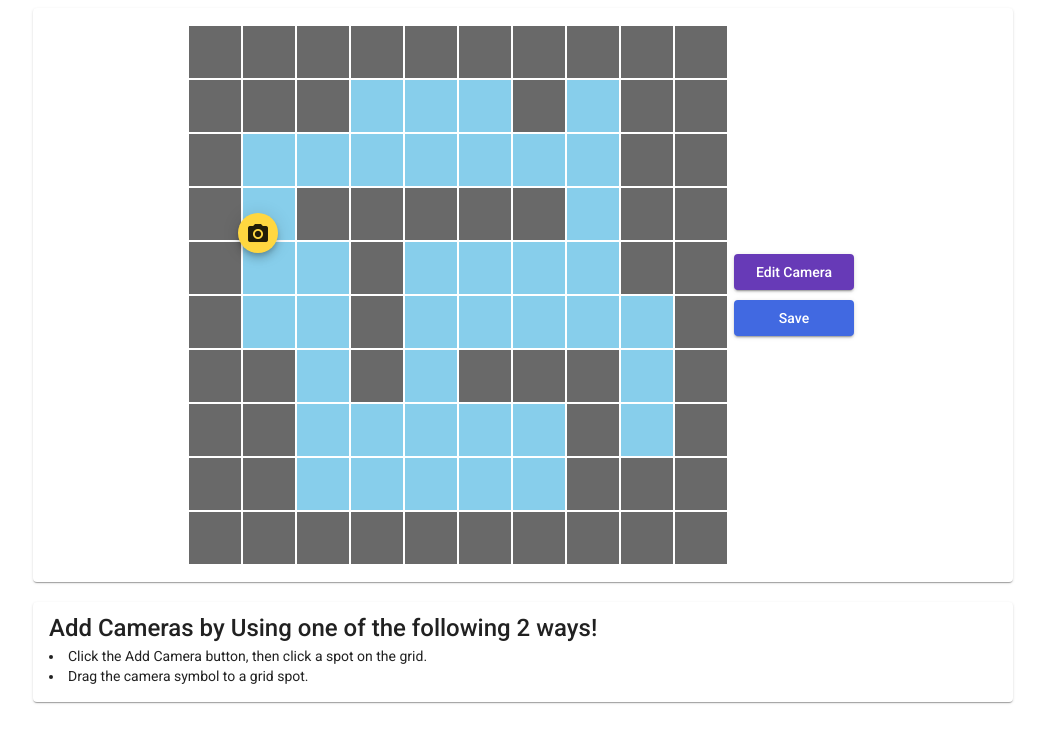
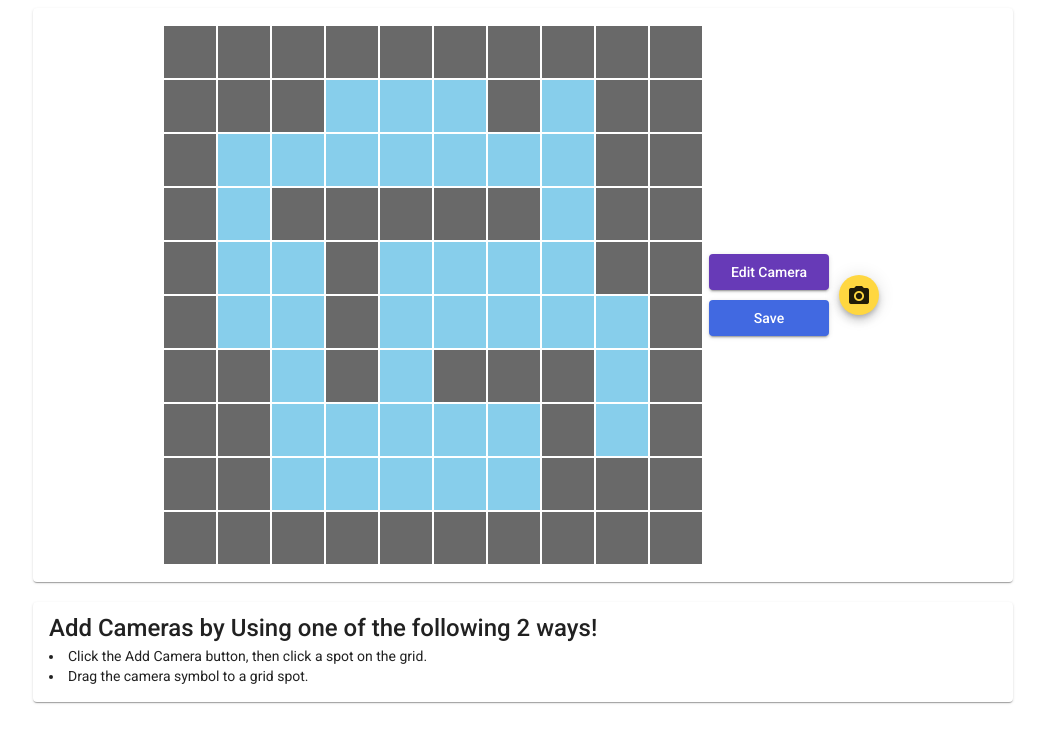
Before and after one commit to tomli380576/VerkadaChallenge-angular, an Angular app: page / in a window 1280 px wide. Shown: the top 742 px of the page, without its empty margins (117-1162 px from the left). Built offline with nearby package versions, Linux system fonts and the light colour scheme.

Commit message:
current working version

```diff
--- a/src/app/floorplan-editor/floorplan-editor.component.html
+++ b/src/app/floorplan-editor/floorplan-editor.component.html
@@ -1,11 +1,12 @@
 <div fxLayout="column" fxLayoutAlign="space-around center">
 
   <mat-card class="editor-content">
-    <div fxLayout="row" fxLayoutAlign="center center" cdkDropListGroup>
+    <div fxLayout="row" fxLayoutAlign="center center">
       <table>
         <tr *ngFor="let row of floorPlanData.floorPlan; index as y">
           <th *ngFor="let cell of row; index as x"
-            [ngClass]="{'wall': cell==1, 'empty-space': cell==0, 'placed-cam': cell>=2}" (mouseup)="addCam(x, y)">
+            [ngClass]="{'wall': cell==1, 'empty-space': cell==0, 'placed-cam': cell>=2}" (body:mouseup)="test()"
+            (mouseup)="addCam(x, y)">
             <mat-icon aria-hidden="false" aria-label="Example home icon" *ngIf="cell >= 2">photo_camera</mat-icon>
             <mat-icon aria-hidden="false" aria-label="Example home icon" *ngIf="cell == 2">north</mat-icon>
             <mat-icon aria-hidden="false" aria-label="Example home icon" *ngIf="cell == 3">south</mat-icon>
@@ -23,11 +24,11 @@
         <button mat-raised-button disabled="{{dragging_camera_btn || isAdding}}"
           (click)="floorPlanService.exportFloorPlan(floorPlanData)" style="background: royalblue;
             color: white;">Save</button>
-        <button mat-mini-fab id="cam" class="cam-btn" (mousedown)="onDrag($event)"
-          (mouseup)="this.dragging_camera_btn = false">
-          <mat-icon>photo_camera</mat-icon>
-        </button>
       </div>
+      <button mat-mini-fab id="cam" class="cam-btn" (mousedown)="onDrag()" (mouseup)="this.dragging_camera_btn = false"
+        cdkDrag>
+        <mat-icon>photo_camera</mat-icon>
+      </button>
     </div>
   </mat-card>
 
--- a/src/app/floorplan-editor/floorplan-editor.component.sass
+++ b/src/app/floorplan-editor/floorplan-editor.component.sass
@@ -27,6 +27,7 @@ button
   height: 50px
 
 .cam-btn
-  position: absolute
-  top: 200px
-  left: 200px
+  // position: absolute
+  // top: 200px
+  // left: 200px
+  z-index: 5
--- a/src/app/floorplan-editor/floorplan-editor.component.ts
+++ b/src/app/floorplan-editor/floorplan-editor.component.ts
@@ -1,4 +1,4 @@
-import { Component, OnInit } from '@angular/core';
+import { Component, HostListener, OnInit } from '@angular/core';
 import { FloorPlanData } from 'src/models/floorplandata';
 import { FloorplanService } from 'src/services/floorplan.service';
 import { MatDialog, MatDialogRef, MAT_DIALOG_DATA } from '@angular/material/dialog';
@@ -31,17 +31,22 @@ export class FloorplanEditorComponent implements OnInit {
     this.orig_cam_y = rect?.y;
   }
 
-  onDrag(event: any) {
+  onDragTest(event: any) {
     this.dragging_camera_btn = true;
     const cam_btn = document.getElementById("cam");
     console.log(event.clientX, event.clientY);
     console.log(cam_btn?.offsetLeft);
-    cam_btn!.style.top = (event.clientY).toString() + 'px';
+    cam_btn!.style.top = (event.clientY - 10).toString() + 'px';
     cam_btn!.style.left = (event.clientX - cam_btn!.offsetLeft).toString() + 'px' ;
     console.log(cam_btn?.style.top, cam_btn?.style.left);
     console.log(cam_btn?.style);
   }
 
+  onDrag(){
+    this.dragging_camera_btn = true;
+  }
+
+  @HostListener('mouseup', ['$event.target'])
   addCam(x: number, y: number): void {
     if (this.isAdding) {
       console.log("mouseup", x, y);
@@ -73,4 +78,9 @@ export class FloorplanEditorComponent implements OnInit {
     this.dragging_camera_btn = false;
     event.source._dragRef.reset();
   }
+
+
+  test(){
+    console.log('sdsd')
+  }
 }
```
